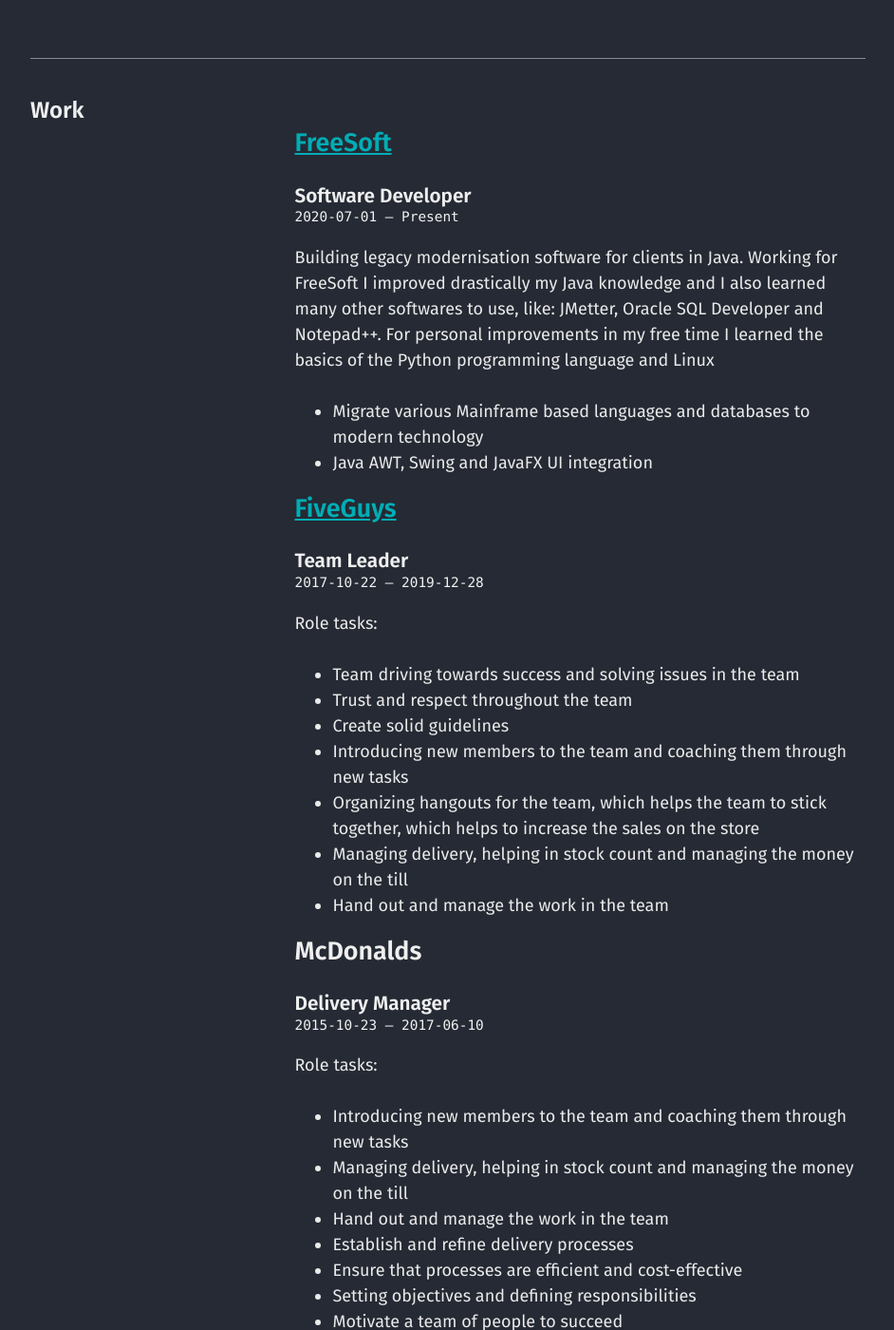
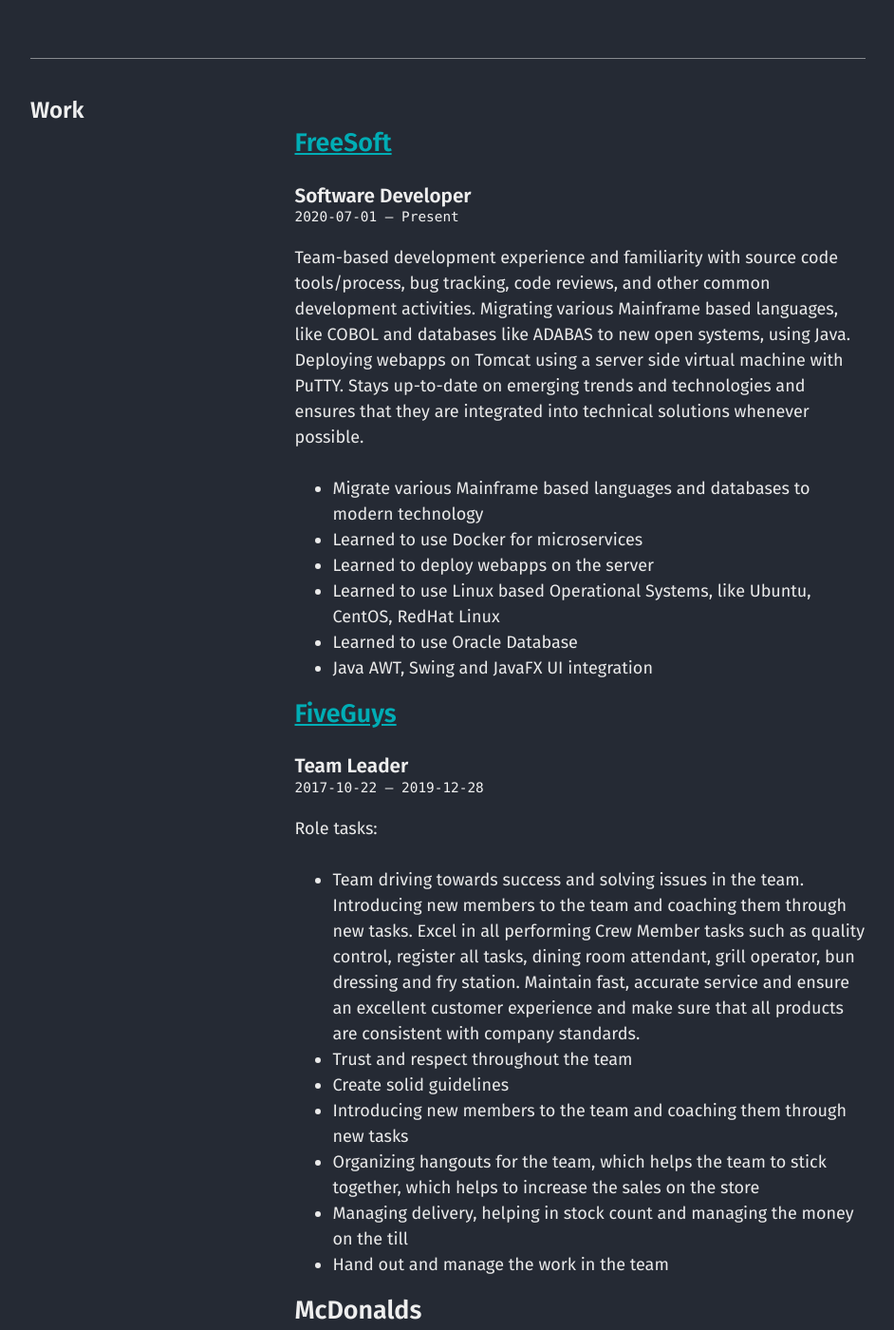
Before and after one commit to Monesz1/personal_portfolio_website, a Jekyll site: the page built from cv.md, in a window 1280 px wide and 1400 px high, scrolled down 717 px. Shown: the whole window at 95% size, without its empty margins (40-982 px from the left). Built offline with Jekyll 4.4.1, drawn with Linux system fonts in a browser that asks for light colours; some of the changed text lies outside the part shown.

Commit message:
Update cv.json
Couple of changes made. Like updating some part of the work description.

```diff
--- a/_data/cv.json
+++ b/_data/cv.json
@@ -31,9 +31,13 @@
       "website": "https://www.freesoftus.com/",
       "startDate": "2020-07-01",
       "endDate": "",
-      "summary": "Building legacy modernisation software for clients in Java. Working for FreeSoft I improved drastically my Java knowledge and I also learned many other softwares to use, like: JMetter, Oracle SQL Developer and Notepad++. For personal improvements in my free time I learned the basics of the Python programming language and Linux",
+      "summary": "Team-based development experience and familiarity with source code tools/process, bug tracking, code reviews, and other common development activities. Migrating various Mainframe based languages, like COBOL and databases like ADABAS to new open systems, using Java. Deploying webapps on Tomcat using a server side virtual machine with PuTTY. Stays up-to-date on emerging trends and technologies and ensures that they are integrated into technical solutions whenever possible.",
       "highlights": [
         "Migrate various Mainframe based languages and databases to modern technology",
+	"Learned to use Docker for microservices",
+	"Learned to deploy webapps on the server",
+	"Learned to use Linux based Operational Systems, like Ubuntu, CentOS, RedHat Linux",
+	"Learned to use Oracle Database",
         "Java AWT, Swing and JavaFX UI integration"
       ]
     },
@@ -45,7 +49,7 @@
       "endDate": "2019-12-28",
       "summary": "Role tasks:",
       "highlights": [
-        "Team driving towards success and solving issues in the team",
+        "Team driving towards success and solving issues in the team. Introducing new members to the team and coaching them through new tasks. Excel in all performing Crew Member tasks such as quality control, register all tasks, dining room attendant, grill operator, bun dressing and fry station. Maintain fast, accurate service and ensure an excellent customer experience and make sure that all products are consistent with company standards.",
         "Trust and respect throughout the team",
 	"Create solid guidelines",
 	"Introducing new members to the team and coaching them through new tasks",
@@ -59,7 +63,7 @@
       "position": "Delivery Manager",
       "startDate": "2015-10-23",
       "endDate": "2017-06-10",
-      "summary": "Role tasks:",
+      "summary": "Establish and maintain governance processes by which supplemental capacity is determined, funded, justified and allocated. Ensure that contractual obligations for baseline capacity have been met and enforce thirdparty adherence to contracts. Tracking available baseline capacity and how it relates to annual budget.",
       "highlights": [
 		"Introducing new members to the team and coaching them through new tasks",
 		"Managing delivery, helping in stock count and managing the money on the till",
@@ -135,7 +139,9 @@
       "level": "Satisfactory",
       "keywords": [
         "Linux",
+	"Tomcat",
         "bash",
+	"Docker",
 	"Jenkins",
 	"JMeter"
       ]
```
Lines whose indentation alone changed are shown as unchanged.
